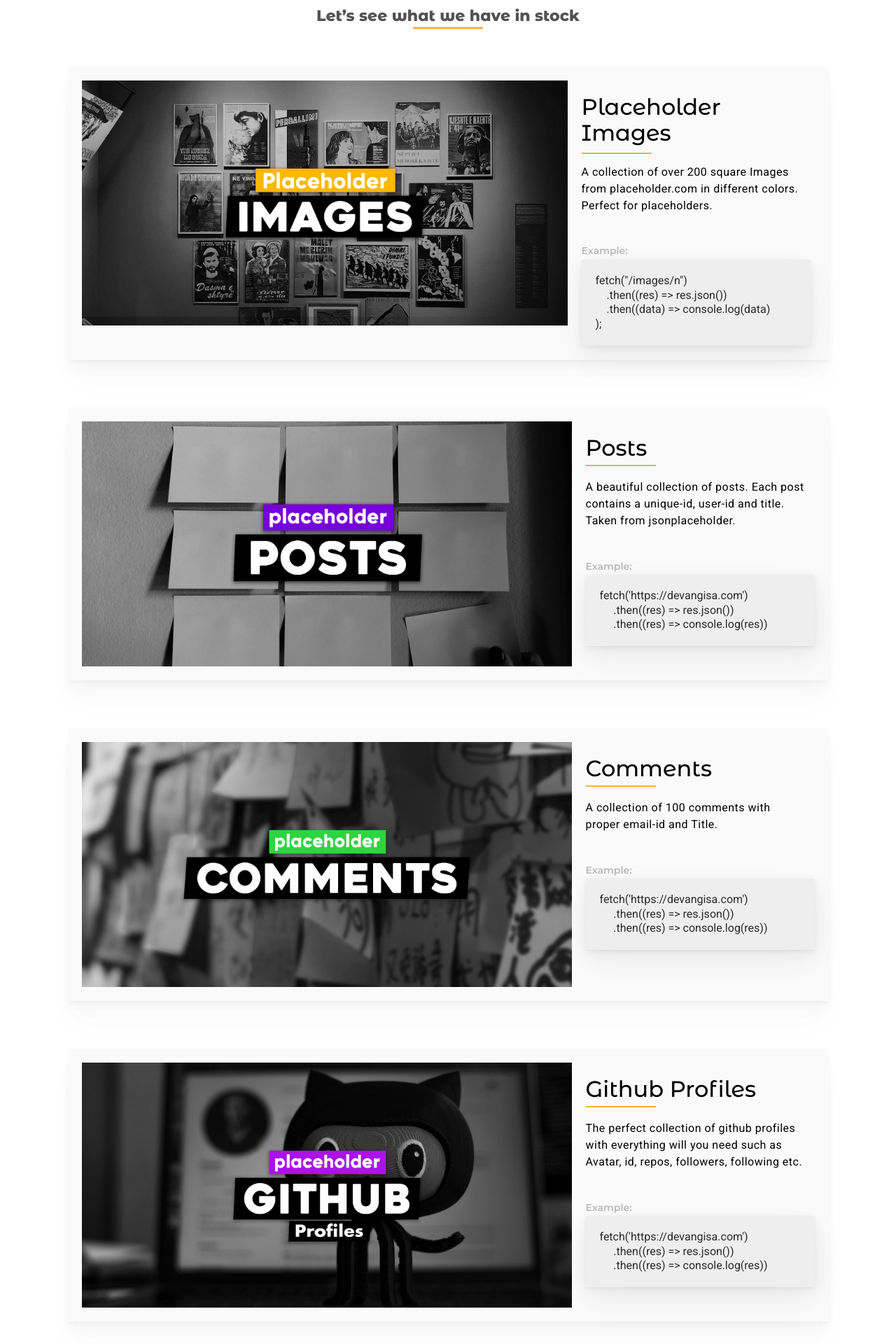
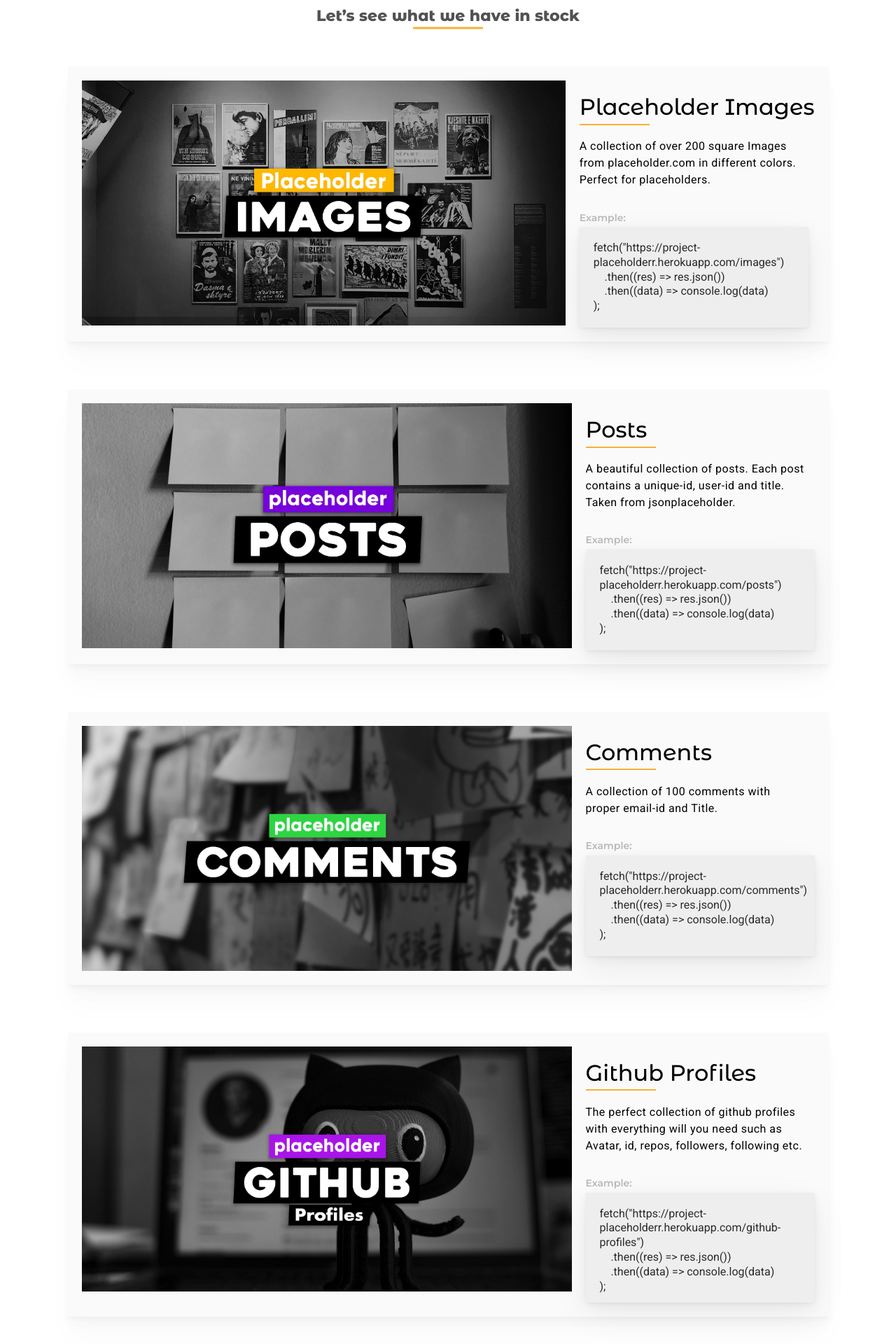
Before and after one commit to Devang47/Project-Placeholderr, a React (Create React App) app in the folder front-end/: page / in a window 1280 px wide. Shown: the part 680-2600 px from the top of the page at 70% size. Built offline with nearby package versions, Linux system fonts and the light colour scheme; the HTML template or start-up script is replaced by a standard one.

Commit message:
Code added and minor optimizations

```diff
--- a/front-end/src/Components/Section-2.jsx
+++ b/front-end/src/Components/Section-2.jsx
@@ -29,7 +29,7 @@ function Section2() {
               </p>
               <div className="api-call-example">
                 <span>
-                  fetch(&quot;/images/n&quot;)
+                  fetch(&quot;https://project-placeholderr.herokuapp.com/images&quot;)
                   <br />
                   &nbsp;&nbsp;&nbsp;&nbsp;.then((res) =&gt; res.json())
                   <br />
@@ -59,11 +59,13 @@ function Section2() {
               </p>
               <div className="api-call-example">
                 <span>
-                  fetch(&#39;https://devangisa.com&#39;)
+                  fetch(&quot;https://project-placeholderr.herokuapp.com/posts&quot;)
                   <br />
-                  &nbsp;&nbsp;&nbsp;&nbsp; .then((res) =&gt; res.json())
+                  &nbsp;&nbsp;&nbsp;&nbsp;.then((res) =&gt; res.json())
                   <br />
-                  &nbsp;&nbsp;&nbsp;&nbsp; .then((res) =&gt; console.log(res))
+                  &nbsp;&nbsp;&nbsp;&nbsp;.then((data) =&gt; console.log(data)
+                  <br />
+                  );
                 </span>
               </div>
             </div>
@@ -86,11 +88,13 @@ function Section2() {
               </p>
               <div className="api-call-example">
                 <span>
-                  fetch(&#39;https://devangisa.com&#39;)
+                  fetch(&quot;https://project-placeholderr.herokuapp.com/comments&quot;)
                   <br />
-                  &nbsp;&nbsp;&nbsp;&nbsp; .then((res) =&gt; res.json())
+                  &nbsp;&nbsp;&nbsp;&nbsp;.then((res) =&gt; res.json())
                   <br />
-                  &nbsp;&nbsp;&nbsp;&nbsp; .then((res) =&gt; console.log(res))
+                  &nbsp;&nbsp;&nbsp;&nbsp;.then((data) =&gt; console.log(data)
+                  <br />
+                  );
                 </span>
               </div>
             </div>
@@ -114,11 +118,13 @@ function Section2() {
               </p>
               <div className="api-call-example">
                 <span>
-                  fetch(&#39;https://devangisa.com&#39;)
+                  fetch(&quot;https://project-placeholderr.herokuapp.com/github-profiles&quot;)
                   <br />
-                  &nbsp;&nbsp;&nbsp;&nbsp; .then((res) =&gt; res.json())
+                  &nbsp;&nbsp;&nbsp;&nbsp;.then((res) =&gt; res.json())
                   <br />
-                  &nbsp;&nbsp;&nbsp;&nbsp; .then((res) =&gt; console.log(res))
+                  &nbsp;&nbsp;&nbsp;&nbsp;.then((data) =&gt; console.log(data)
+                  <br />
+                  );
                 </span>
               </div>
             </div>
--- a/front-end/src/Main-CSS/styles.css
+++ b/front-end/src/Main-CSS/styles.css
@@ -652,9 +652,10 @@ footer .attribution-to-programmer a {
   }
   .api-services .api-list ul li .details .title {
     margin-top: 20px;
+    white-space: nowrap;
   }
   .api-services .api-list ul li .details .api-call-example {
-    margin-top: 65px;
+    margin-top: 55px;
   }
   .api-services .api-list ul li {
     grid-gap: 30px;
--- a/front-end/src/Main-CSS/styles.scss
+++ b/front-end/src/Main-CSS/styles.scss
@@ -588,9 +588,10 @@ footer {
           .details {
             .title {
               margin-top: 20px;
+              white-space: nowrap
             }
             .api-call-example {
-              margin-top: 65px;
+              margin-top: 55px;
             }
           }
         }
```
Also changed, not shown: 2 other files (tests, documents, lock files or other folders).
